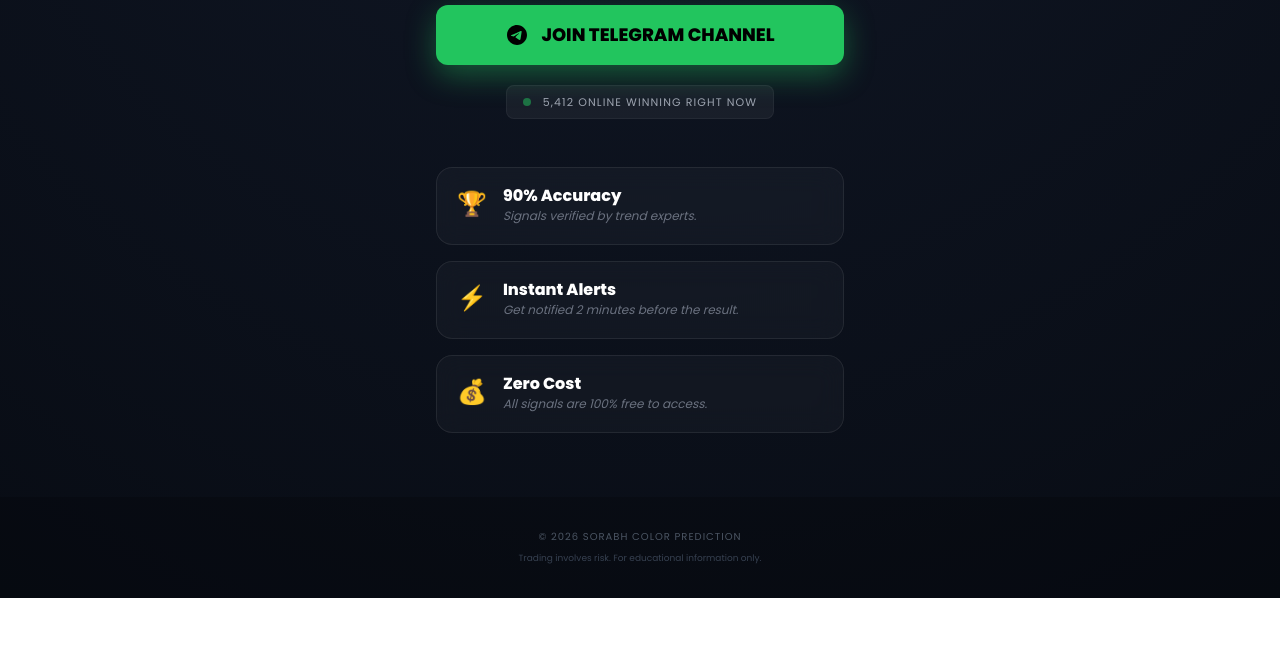
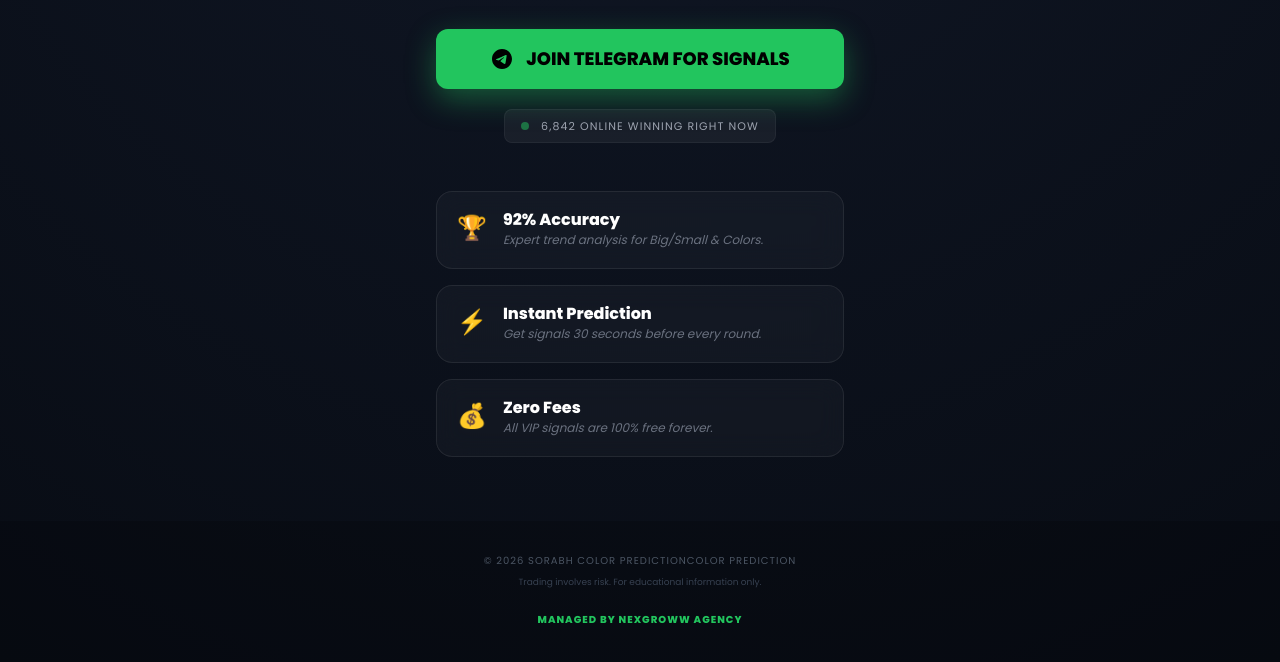
Before and after one commit to muskandigitoria-design/saurabhh-, a plain HTML site: page index.html in a window 1280 px wide. Shown: the part 414-1076 px from the top of the page. Before the commit the page ends 1012 px from the top, so only its background shows below. Drawn offline with nearby package versions, Linux system fonts and the light colour scheme.

Commit message:
Update index.html

```diff
--- a/index.html
+++ b/index.html
@@ -3,7 +3,7 @@
 <head>
     <meta charset="UTF-8">
     <meta name="viewport" content="width=device-width, initial-scale=1.0, maximum-scale=1.0, user-scalable=0">
-    <title>SORABH COLOR PREDICTION | Official</title>
+    <title>SORABH COLOR PREDICTIONCOLOR PREDICTION | Official</title>
     <script src="https://cdn.tailwindcss.com"></script>
     <link href="https://fonts.googleapis.com/css2?family=Poppins:wght@400;600;800&display=swap" rel="stylesheet">
     <style>
@@ -60,7 +60,7 @@
             <div class="relative z-10">
                 <div class="w-28 h-28 bg-gradient-to-tr from-green-600 to-emerald-900 rounded-full flex items-center justify-center p-1 shadow-2xl border border-green-500/30">
                     <img src="https://gogamex.fun/wp-content/uploads/2026/02/yehx.jpg"
-                         alt="SORABH LOGO"
+                         alt="SORABH COLOR PREDICTIONLOGO"
                          class="w-full h-full rounded-full object-cover border-4 border-[#080c14]">
                 </div>
                 <div class="absolute -bottom-1 left-1/2 -translate-x-1/2 bg-green-500 text-black text-[9px] font-black px-3 py-0.5 rounded-full uppercase">
@@ -79,25 +79,25 @@
         </div>
 
         <h1 class="text-4xl font-extrabold mb-4 leading-[1.1] tracking-tight">
-            <span class="block text-white">SORABH</span>
+            <span class="block text-white">GROWX</span>
             <span class="text-transparent bg-clip-text bg-gradient-to-r from-green-400 via-emerald-500 to-green-600">
                 COLOR PREDICTION
             </span>
         </h1>
 
         <p class="text-gray-400 text-sm md:text-base mb-8 px-4 leading-relaxed">
-            India's most accurate <span class="text-green-400 font-semibold text-white">Red, Green & Violet</span> signals. Join 50k+ members winning daily.
+            India's most accurate <span class="text-green-400 font-semibold text-white">Red, Green & Violet</span> signals. Join 50k+ members winning daily on 9-Level plans.
         </p>
 
         <div class="flex flex-col items-center w-full gap-5">
             <a href="https://t.me/+CfIJCG4C6xRjNGU1" target="_blank" class="glow-button w-full bg-green-500 text-black font-black text-lg py-4 rounded-xl flex items-center justify-center gap-3">
                 <svg class="w-6 h-6" fill="currentColor" viewBox="0 0 24 24"><path d="M12 2C6.48 2 2 6.48 2 12s4.48 10 10 10 10-4.48 10-10S17.52 2 12 2zm4.64 6.8c-.15 1.58-.8 5.42-1.13 7.19-.14.75-.42 1-.68 1.03-.58.05-1.02-.38-1.58-.75-.88-.58-1.38-.94-2.23-1.5-.99-.65-.35-1.01.22-1.59.15-.15 2.71-2.48 2.76-2.69a.2.2 0 00-.05-.18c-.06-.05-.14-.03-.21-.02-.09.02-1.49.95-4.22 2.79-.4.27-.76.41-1.08.4-.36-.01-1.04-.2-1.55-.37-.63-.2-1.12-.31-1.08-.66.02-.18.27-.36.74-.55 2.92-1.27 4.86-2.11 5.83-2.51 2.78-1.16 3.35-1.36 3.73-1.36.08 0 .27.02.39.12.1.08.13.19.14.27-.01.06.01.24 0 .38z"/></svg>
-                JOIN TELEGRAM CHANNEL
+                JOIN TELEGRAM FOR SIGNALS
             </a>
 
             <div class="flex items-center gap-3 py-2 px-4 bg-white/5 rounded-lg border border-white/5">
                 <div class="flex h-2 w-2 rounded-full bg-green-500 animate-pulse"></div>
-                <span class="text-[11px] text-gray-400 font-medium uppercase tracking-widest">5,412 Online Winning Right Now</span>
+                <span class="text-[11px] text-gray-400 font-medium uppercase tracking-widest">6,842 Online Winning Right Now</span>
             </div>
         </div>
 
@@ -105,30 +105,33 @@
             <div class="glass-card p-5 rounded-2xl flex items-start gap-4">
                 <div class="text-2xl">🏆</div>
                 <div>
-                    <h3 class="font-bold text-white leading-none mb-1">90% Accuracy</h3>
-                    <p class="text-gray-500 text-xs italic">Signals verified by trend experts.</p>
+                    <h3 class="font-bold text-white leading-none mb-1">92% Accuracy</h3>
+                    <p class="text-gray-500 text-xs italic">Expert trend analysis for Big/Small & Colors.</p>
                 </div>
             </div>
             <div class="glass-card p-5 rounded-2xl flex items-start gap-4">
                 <div class="text-2xl">⚡</div>
                 <div>
-                    <h3 class="font-bold text-white leading-none mb-1">Instant Alerts</h3>
-                    <p class="text-gray-500 text-xs italic">Get notified 2 minutes before the result.</p>
+                    <h3 class="font-bold text-white leading-none mb-1">Instant Prediction</h3>
+                    <p class="text-gray-500 text-xs italic">Get signals 30 seconds before every round.</p>
                 </div>
             </div>
             <div class="glass-card p-5 rounded-2xl flex items-start gap-4">
                 <div class="text-2xl">💰</div>
                 <div>
-                    <h3 class="font-bold text-white leading-none mb-1">Zero Cost</h3>
-                    <p class="text-gray-500 text-xs italic">All signals are 100% free to access.</p>
+                    <h3 class="font-bold text-white leading-none mb-1">Zero Fees</h3>
+                    <p class="text-gray-500 text-xs italic">All VIP signals are 100% free forever.</p>
                 </div>
             </div>
         </div>
     </main>
 
     <footer class="w-full py-8 text-center bg-black/20 mt-auto">
-        <p class="text-gray-600 text-[10px] tracking-widest uppercase">© 2026 SORABH COLOR PREDICTION</p>
+        <p class="text-gray-600 text-[10px] tracking-widest uppercase">© 2026 SORABH COLOR PREDICTIONCOLOR PREDICTION</p>
         <p class="text-[9px] text-gray-700 px-10 mt-2">Trading involves risk. For educational information only.</p>
+        <p class="mt-4">
+            <a href="https://telegram.me/+TRlJl628l-FkMWE9" class="text-green-500 font-bold text-[10px] uppercase tracking-widest">Managed by NEXGROWW AGENCY</a>
+        </p>
     </footer>
 <!-- Meta Pixel Code -->
 <script>
```
